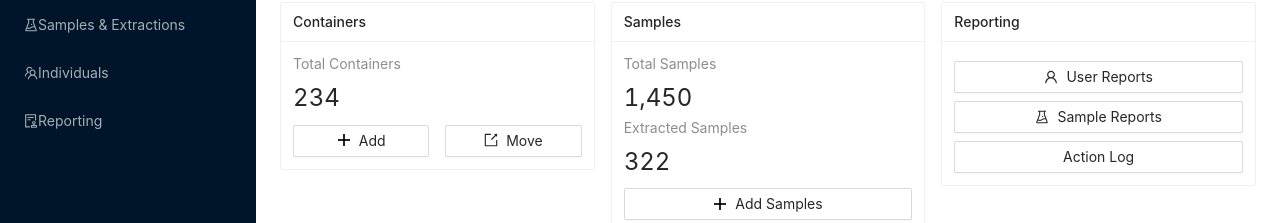
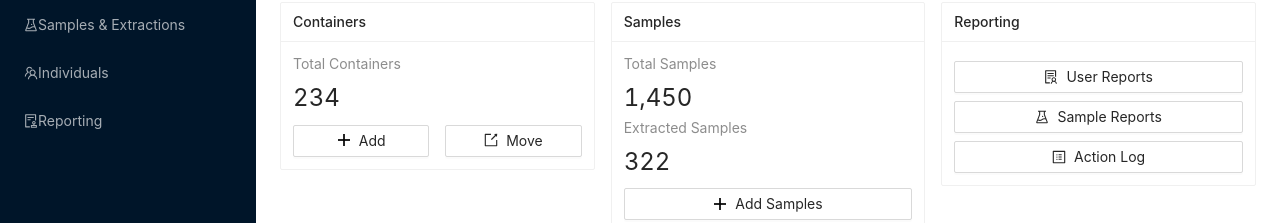
Before and after one commit to c3g/freezeman, a React app: page /dashboard in a window 1280 px wide. Shown: the part 159-382 px from the top of the page. Built offline with nearby package versions, Linux system fonts and the light colour scheme.

Commit message:
Add some links to dashboard

```diff
--- a/src/components/DashboardPage.js
+++ b/src/components/DashboardPage.js
@@ -1,4 +1,5 @@
 import React from "react";
+import {Link} from "react-router-dom";
 
 import {Button, Card, Col, Row, Statistic} from "antd";
 import "antd/es/button/style/css";
@@ -7,7 +8,14 @@ import "antd/es/col/style/css";
 import "antd/es/row/style/css";
 import "antd/es/statistic/style/css";
 
-import {EditOutlined, ExperimentOutlined, ExportOutlined, PlusOutlined, UserOutlined} from "@ant-design/icons";
+import {
+    EditOutlined,
+    ExperimentOutlined,
+    ExportOutlined,
+    PlusOutlined,
+    ProfileOutlined,
+    SolutionOutlined,
+} from "@ant-design/icons";
 
 import AppPageHeader from "./AppPageHeader";
 
@@ -42,10 +50,14 @@ const DashboardPage = () => (
                         <Statistic title="Total Containers" value={234} />
                         <Row gutter={16}>
                             <Col {...BUTTON_COL_PROPS}>
-                                <Button block={true} icon={<PlusOutlined />}>Add</Button>
+                                <Link to="/containers/add">
+                                    <Button block={true} icon={<PlusOutlined />}>Add</Button>
+                                </Link>
                             </Col>
                             <Col {...BUTTON_COL_PROPS}>
-                                <Button block={true} icon={<ExportOutlined />}>Move</Button>
+                                <Link to="/containers/move">
+                                    <Button block={true} icon={<ExportOutlined />}>Move</Button>
+                                </Link>
                             </Col>
                         </Row>
                     </Card>
@@ -56,13 +68,19 @@ const DashboardPage = () => (
                         <Statistic title="Extracted Samples" value={322} />
                         <Row gutter={16}>
                             <Col {...WIDE_BUTTON_COL_PROPS}>
-                                <Button block={true} icon={<PlusOutlined />}>Add Samples</Button>
+                                <Link to="/samples/add">
+                                    <Button block={true} icon={<PlusOutlined />}>Add Samples</Button>
+                                </Link>
                             </Col>
                             <Col {...WIDE_BUTTON_COL_PROPS}>
-                                <Button block={true} icon={<ExperimentOutlined />}>Process Extractions</Button>
+                                <Link to="/samples/extract">
+                                    <Button block={true} icon={<ExperimentOutlined />}>Process Extractions</Button>
+                                </Link>
                             </Col>
                             <Col {...WIDE_BUTTON_COL_PROPS}>
-                                <Button block={true} icon={<EditOutlined />}>Update Samples</Button>
+                                <Link to="/samples/update">
+                                    <Button block={true} icon={<EditOutlined />}>Update Samples</Button>
+                                </Link>
                             </Col>
                         </Row>
                     </Card>
@@ -71,13 +89,13 @@ const DashboardPage = () => (
                     <Card title="Reporting" {...CARD_PROPS}>
                         <Row gutter={16}>
                             <Col {...WIDE_BUTTON_COL_PROPS}>
-                                <Button block={true} icon={<UserOutlined />}>User Reports</Button>
+                                <Button block={true} icon={<SolutionOutlined />}>User Reports</Button>
                             </Col>
                             <Col {...WIDE_BUTTON_COL_PROPS}>
                                 <Button block={true} icon={<ExperimentOutlined />}>Sample Reports</Button>
                             </Col>
                             <Col {...WIDE_BUTTON_COL_PROPS}>
-                                <Button block={true}>Action Log</Button>
+                                <Button block={true} icon={<ProfileOutlined />}>Action Log</Button>
                             </Col>
                         </Row>
                     </Card>
```
